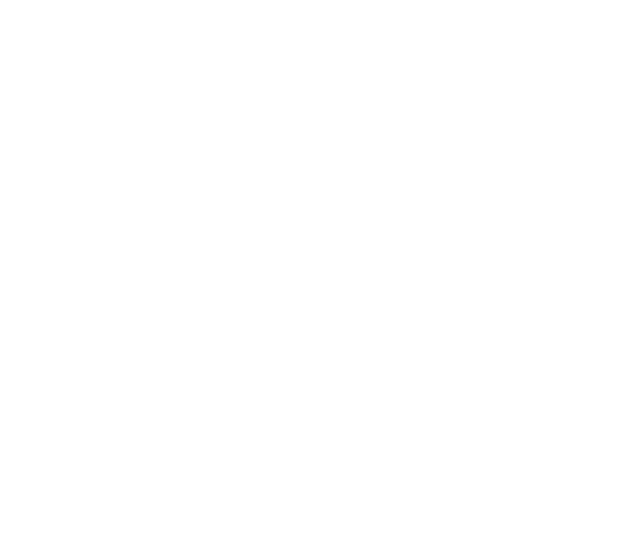
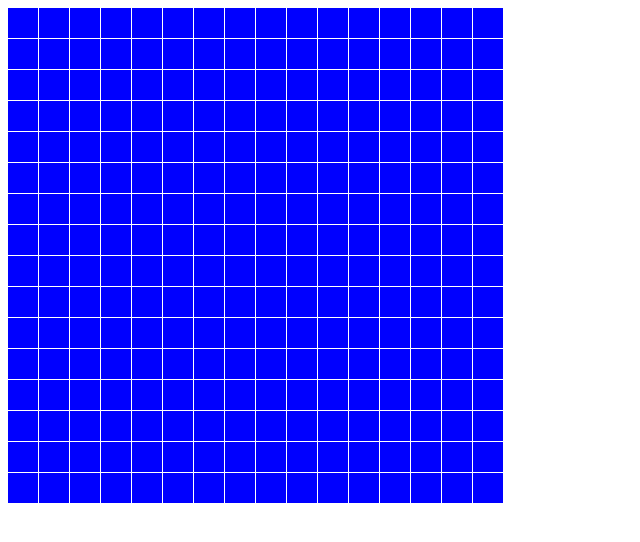
Before and after one commit to Wapile/etch-a-sketch, a plain HTML site: page index.html in a window 1280 px wide. Shown: the whole page, without its empty margins (0-640 px from the left). Drawn offline with Linux system fonts and the light colour scheme.

Commit message:
Created div hover functionality with changing css style class.

```diff
--- a/index.html
+++ b/index.html
@@ -6,17 +6,13 @@
 
     <title>Etch-A-Sketch</title>
 
-    <style>
-
-    </style>
-
 </head>
 
 
 
 <body>
 
-    <div id="container">
+    <div class="container">
 
     </div>
 
@@ -24,22 +20,54 @@
 
 
 
+
 <script>
 
-const container = document.querySelector('#container');
+const container = document.querySelector('.container');
+let grid;
 
 // const grid = document.createElement('div');
 // container.appendChild(grid);
 
 
 for (x = 0; x < 256; x++) {
-    const grid = document.createElement('div');
+    grid = document.createElement('div');
     grid.className = "box";
+    // grid.textContent = ;
     container.appendChild(grid);
 }
 
+// function hoverChange() {
+//     grid.className = "boxHover";
+// }
+
+document.querySelectorAll('.box').forEach(div => {
+    div.addEventListener('mouseover', event => {
+        div.className = "boxHover";
+    })
+})
 
 </script>
 
+<style>
+
+    .container {
+        display: grid;
+        grid-template-columns: repeat(16, 30px);
+        grid-template-rows: repeat(16, 30px);
+        grid-gap: 1px;
+    }
+
+    .box {
+        background: blue;
+        min-height: 1px;
+    }
+
+    .boxHover {
+        background: red;
+    }
+
+</style>
+
 
 </html>
```
